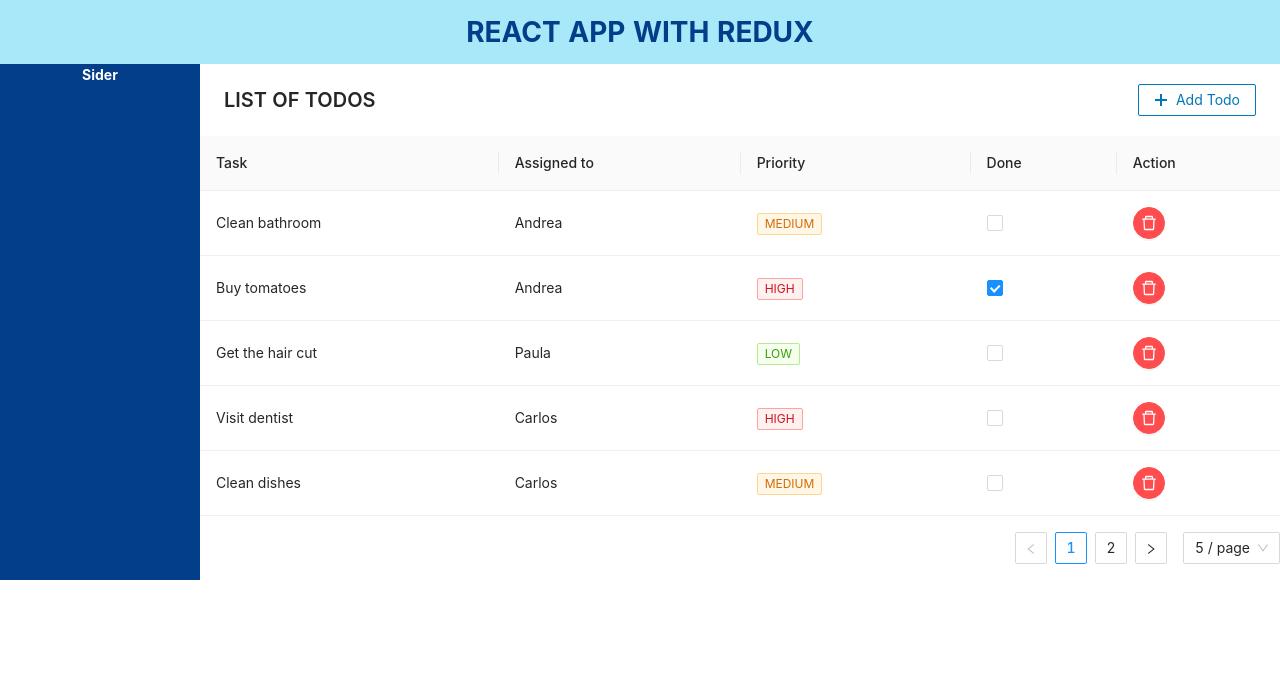
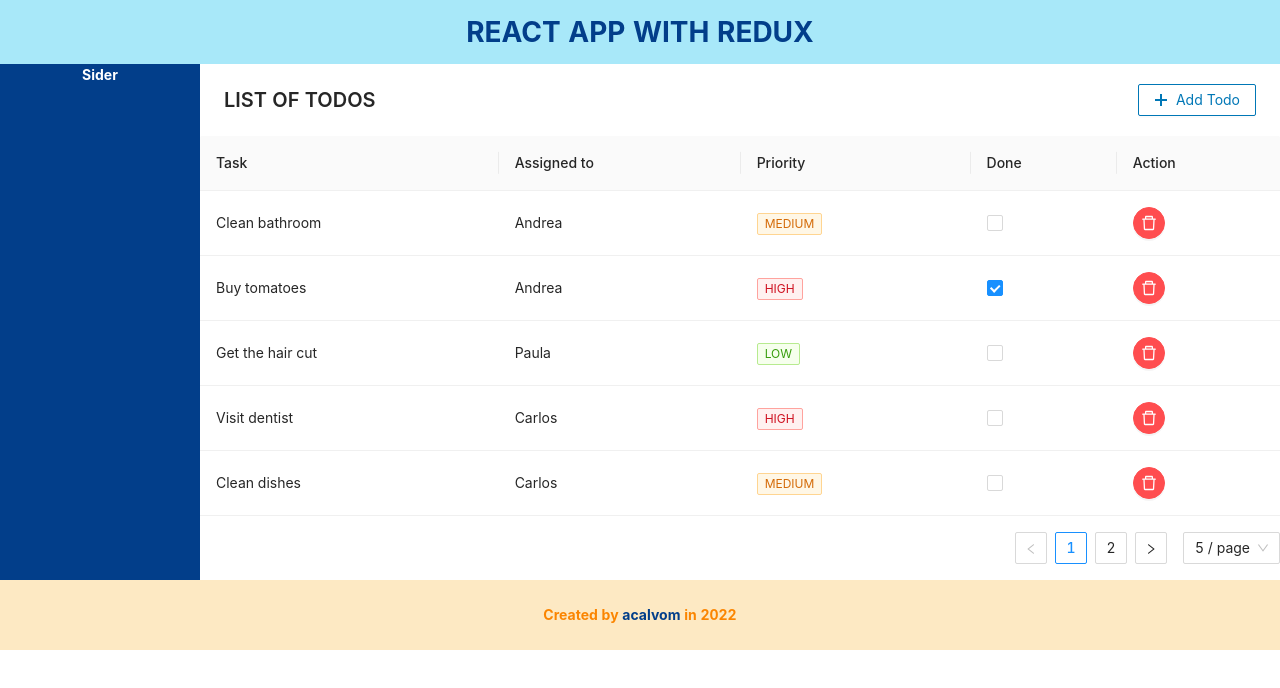
Before and after one commit to acalvom/react-redux-antd-app, a React (Create React App) app: page / in a window 1280 px wide. Shown: the top 688 px of the page. Built offline with nearby package versions, Linux system fonts and the light colour scheme; data requests are answered from the project's data file.

Commit message:
Add footer in the App #improve-styles

```diff
--- a/src/components/App.css
+++ b/src/components/App.css
@@ -4,13 +4,13 @@
 
 .app-header {
   background-color: #a8e8f9;
-  color: #023E8A;
+  color: #023e8a;
   font-size: 2em;
   font-weight: bold;
 }
 
 .app-sider {
-  background-color: #023E8A;
+  background-color: #023e8a;
   color: white;
   font-weight: bold;
 }
@@ -20,9 +20,19 @@
   color: #023047;
 }
 
+.app-footer {
+  background-color: #fde9c3;
+  color: #fb8500;
+  font-weight: bold;
+}
+
+.app-footer a {
+  color: #023e8a;
+}
+
 .add-todo-button {
-  color: #0077B6;
-  border-color: #0077B6;
+  color: #0077b6;
+  border-color: #0077b6;
 }
 
 .save-todo-button {
--- a/src/components/App.js
+++ b/src/components/App.js
@@ -3,7 +3,7 @@ import { Layout } from 'antd';
 import TodosTable from './AppContent/TodosTable';
 import TodosHeader from './AppContent/TodosHeader';
 
-const { Header, Sider, Content } = Layout;
+const { Header, Sider, Content, Footer } = Layout;
 
 function App() {
 
@@ -18,6 +18,7 @@ function App() {
             <TodosTable />
           </Content>
         </Layout>
+        <Footer className="app-footer">Created by <a href='https://github.com/acalvom'> acalvom</a> in 2022</Footer>
       </Layout>
     </div>
   );
```
